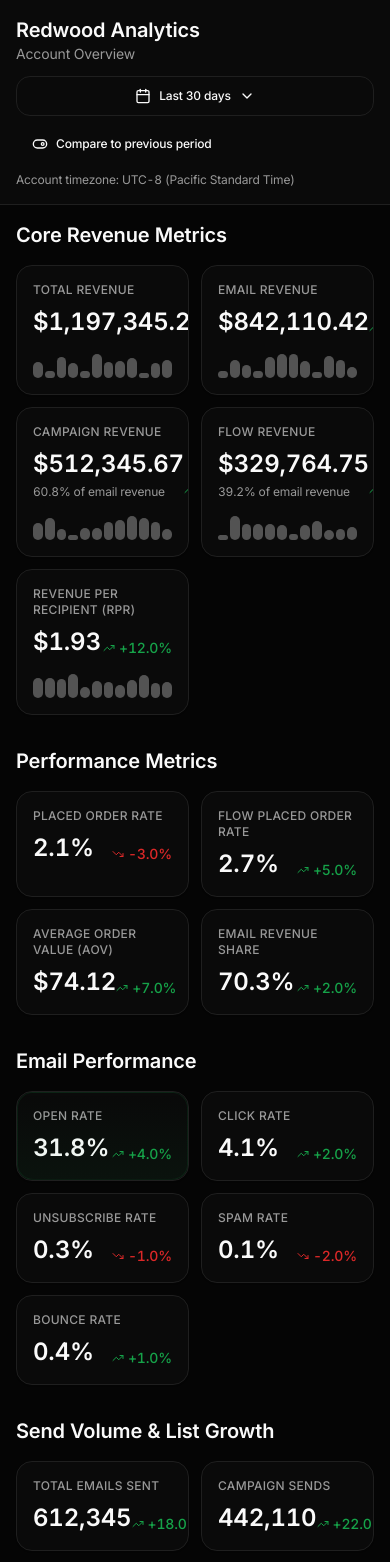
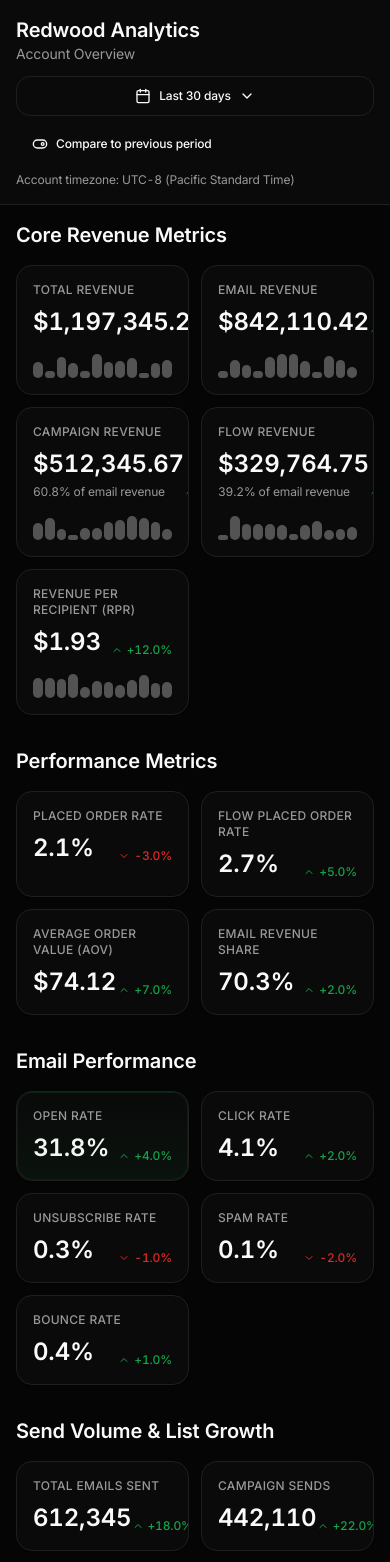
Before and after one commit to jackrstringer/redwood-concierge, a React (Vite) app: page / in a window 390 px wide. Shown: the top 1562 px of the page. Built offline with nearby package versions, Linux system fonts and the light colour scheme.

Commit message:
Refactor comparison icons
Update comparison icons to use compact triangle shapes with +/- cutouts to improve mobile display and prevent clipping.

```diff
--- a/src/components/dashboard/KPICard.tsx
+++ b/src/components/dashboard/KPICard.tsx
@@ -1,5 +1,5 @@
 import React from 'react';
-import { TrendingUp, TrendingDown } from 'lucide-react';
+import { ChevronUp, ChevronDown } from 'lucide-react';
 import { Card } from '@/components/ui/card';
 
 interface KPICardProps {
@@ -91,13 +91,13 @@ export const KPICard: React.FC<KPICardProps & KPICardClickHandler> = ({
             )}
           </div>
           {delta && (
-            <div className={`flex items-center gap-1 text-sm font-medium ${
+            <div className={`flex items-center gap-1 text-xs font-medium ${
               delta.isPositive ? 'delta-positive' : 'delta-negative'
             }`}>
               {delta.isPositive ? (
-                <TrendingUp className="h-3 w-3" />
+                <ChevronUp className="h-3 w-3" />
               ) : (
-                <TrendingDown className="h-3 w-3" />
+                <ChevronDown className="h-3 w-3" />
               )}
               <span className="tabular-nums">
                 {formatDelta(delta.value)}
```
